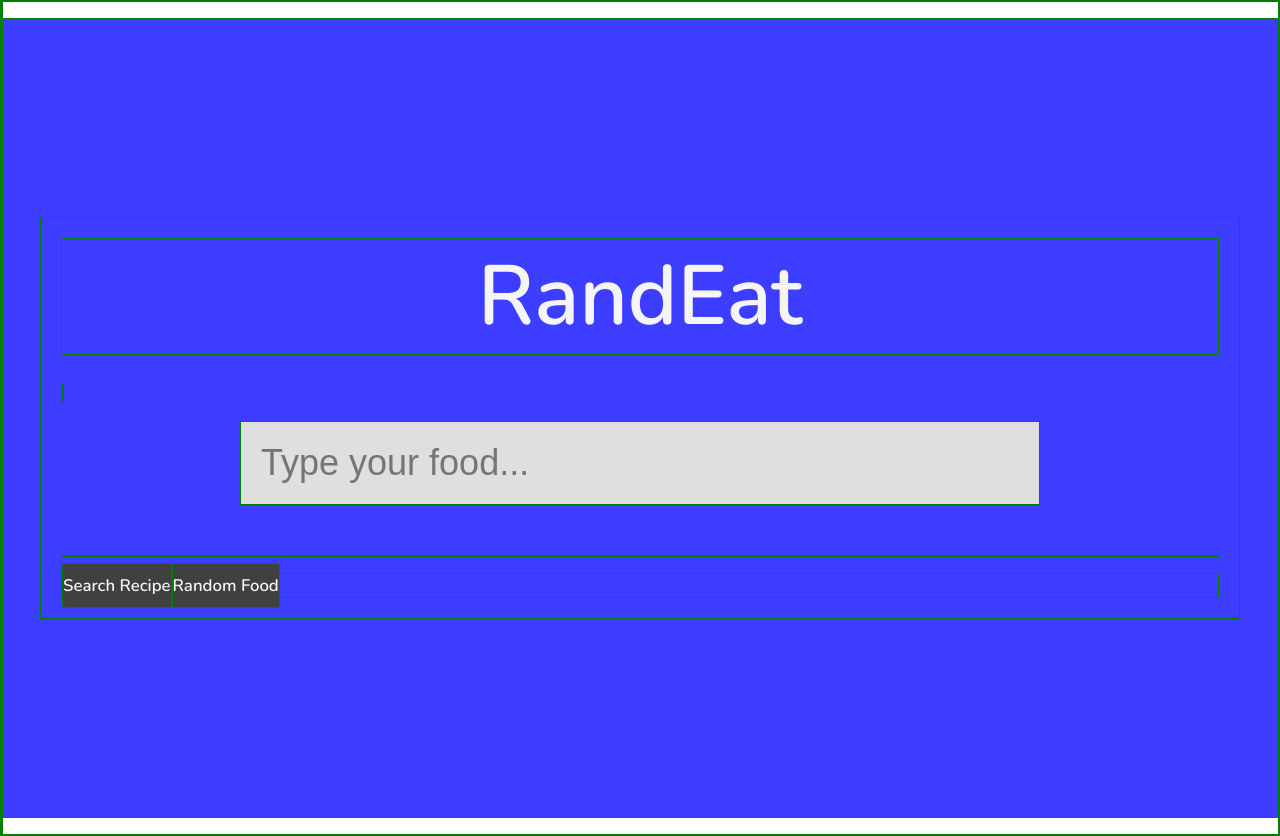
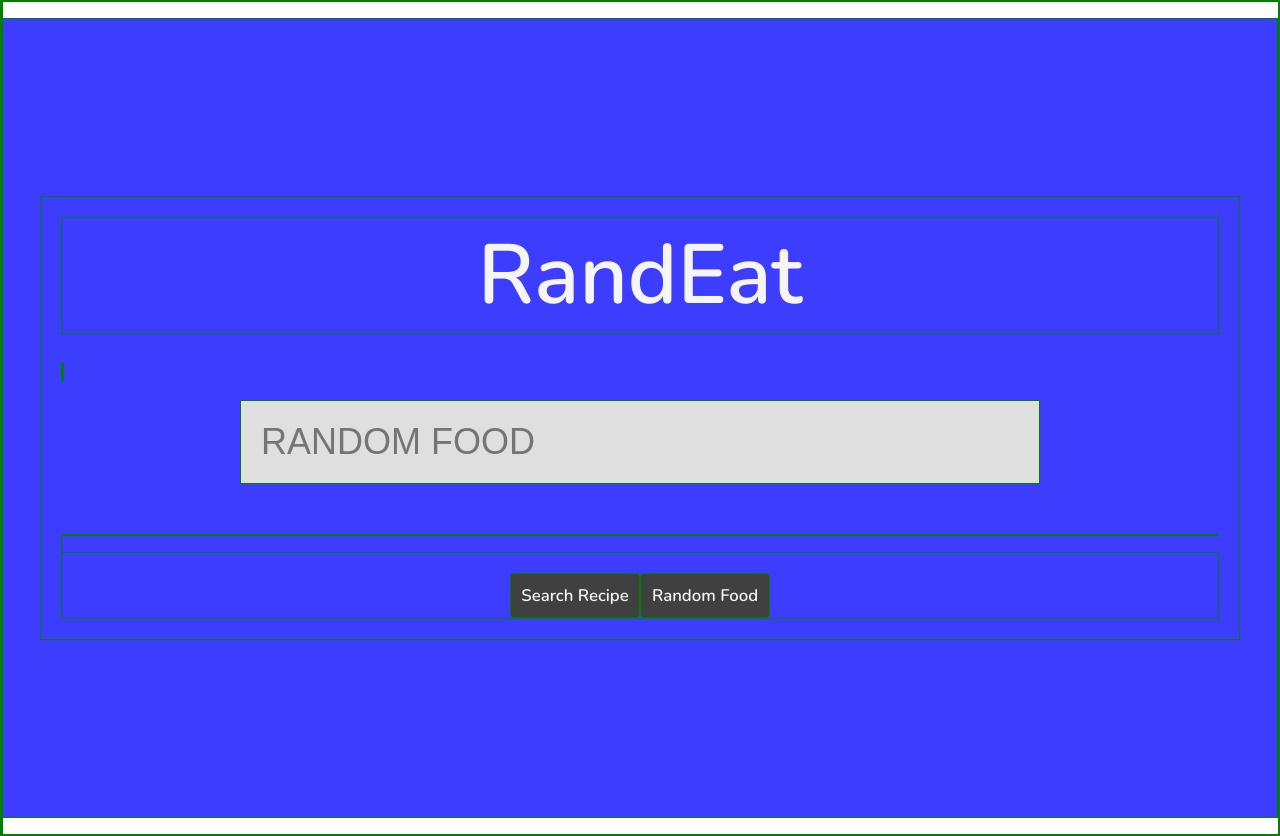
Before and after one commit to SimoneMaccarone/RandEat, an Angular app: page /random-food in a window 1280 px wide. Built offline with nearby package versions, Linux system fonts and the light colour scheme.

Commit message:
add edamam API v2

```diff
--- a/src/app/app.component.html
+++ b/src/app/app.component.html
@@ -1,12 +1,14 @@
 <section>
   <div class="container initial">
     <h1 class="brand">RandEat</h1>
+
     <router-outlet></router-outlet>
-    <nav>
+
+    <nav class="rout-btn">
       <a routerLink="/search-recipe" routerLinkActive="active" ariaCurrentWhenActive="page" class="view-btn">Search
         Recipe</a>
-      <a routerLink="/random-food" routerLinkActive="active" ariaCurrentWhenActive="page" class="view-btn">Random
-        Food</a>
-    </nav>
-  </div>
+        <a routerLink="/random-food" routerLinkActive="active" ariaCurrentWhenActive="page" class="view-btn">Random
+          Food</a>
+        </nav>
+      </div>
 </section>
--- a/src/app/app.component.scss
+++ b/src/app/app.component.scss
@@ -0,0 +1,4 @@
+.rout-btn{
+  display: flex;
+  justify-content: center;
+}
--- a/src/app/components/random/random.component.html
+++ b/src/app/components/random/random.component.html
@@ -1,9 +1,21 @@
-<form>
+<!-- <form>
   <input type="text" placeholder="Type your food...">
 </form>
 <div class="search-result">
-  <!-- <div *ngFor="let result of searchResults" class="item">
-    <img [src]="result.recipe.image" alt="img">
+</div> -->
+
+
+<!-- ORA FARO DEI TEST CON L' API, VOGLIO SPERIMAENTARE E VEDERE COSA POSSO FARE.
+  COPIERO UGUALE IL RECIPE.COMPONENT HTML,CSS E TS-->
+<!----------------------------------------------------------------------------------------------------->
+
+  <form (submit)="onSubmit()">
+    <input type="text" placeholder="RANDOM FOOD" [(ngModel)]="searchQuery" name="searchQuery">
+    <!-- <input type="text"  [(ngModel)]="searchQuery" [ngModelOptions]="{standalone: true}"> -->
+  </form>
+  <div class="search-result">
+    <div *ngFor="let result of searchResults" class="item">
+      <!-- <img [src]="result.recipe.image" alt="img">
       <div class="flex-container">
         <h1 class="title">{{ result.recipe.label }}</h1>
         <a class="view-btn" target="_blank" [href]="result.recipe.url">View Recipe</a>
@@ -11,6 +23,6 @@
       <p class="item-data">Calories: {{ result.recipe.calories.toFixed(2) }}</p>
       <p class="item-data">Diet label: {{ result.recipe.dietLabels.length > 0 ? result.recipe.dietLabels:'NoDataFound'
         }}</p>
-    <p class="item-data">Health labels: {{ result.recipe.healthLabels }}</p>
-  </div> -->
+      <p class="item-data">Health labels: {{ result.recipe.healthLabels }}</p> -->
     </div>
+  </div>
--- a/src/app/components/random/random.component.ts
+++ b/src/app/components/random/random.component.ts
@@ -1,4 +1,5 @@
 import { Component } from '@angular/core';
+import { RecipeService } from 'src/app/services/recipeServ/recipe.service';
 
 @Component({
   selector: 'app-random',
@@ -6,5 +7,19 @@ import { Component } from '@angular/core';
   styleUrls: ['./random.component.scss']
 })
 export class RandomComponent {
+  searchQuery: string = ""; // Inizializzazione durante la dichiarazione
+  searchResults: any[] = [];
 
+  constructor(private recipeService: RecipeService) { }
+
+  onSubmit() {
+    this.recipeService.searchRecipes(this.searchQuery).subscribe(
+      (data) => {
+        this.searchResults = data.hits;
+      },
+      (error) => {
+        console.error(error);
+      }
+    );
+  }
 }
--- a/src/app/interfaces/recipe/recipe-model.ts
+++ b/src/app/interfaces/recipe/recipe-model.ts
@@ -1,3 +1,8 @@
+
+
+//NON OBBLIGATORIO (non so ancora il perche)
+
+
 export interface RootRecipe {
   q: string
   from: number
--- a/src/app/services/recipeServ/recipe.service.ts
+++ b/src/app/services/recipeServ/recipe.service.ts
@@ -6,19 +6,27 @@ import { Observable, map, switchMap } from 'rxjs';
 })
 export class RecipeService {
 
-  // searchQuery: string = '';
-  // searchResults: any[] = [];
   APP_ID: string = '746aee35';
   APP_KEY: string = '7b2258d83d315207e9cc144eb81ef82b';
-  baseURL: string = 'https://api.edamam.com/search'
-  // baseURL_V2: string = 'https://api.edamam.com/api/recipes/v2'
+  // baseURL: string = 'https://api.edamam.com/search'
+  baseURL: string = 'https://api.edamam.com/api/recipes/v2'
+
+  // URL_NUOVO: stirng = https://api.edamam.com/api/recipes/v2?type=public&q=${query.value}&app_id=${app_id}&app_key=${app_key}
 
   constructor(private http: HttpClient) { }
 
+  // SEARCH RECIPE
   searchRecipes(query: string): Observable<any> {
-    const url = `${this.baseURL}?q=${query}&app_id=${this.APP_ID}&app_key=${this.APP_KEY}&from=0&to=20`;
+    const url = `${this.baseURL}?type=public&q=${query}&app_id=${this.APP_ID}&app_key=${this.APP_KEY}&from=0&to=20`;
     return this.http.get(url);
   }
+
+
+  // RANDOM RECIPE
+  // getRandomElement(): Observable<any> {
+  //   const randomIndex = Math.floor(Math.random() * 10); // Assuming there are 10 elements in the API
+  //   return this.http.get<any>(`${this.apiUrl}?from=${randomIndex}&to=${randomIndex + 1}`);
+  // }
 
 }
 
```
Lines whose indentation alone changed are shown as unchanged.
